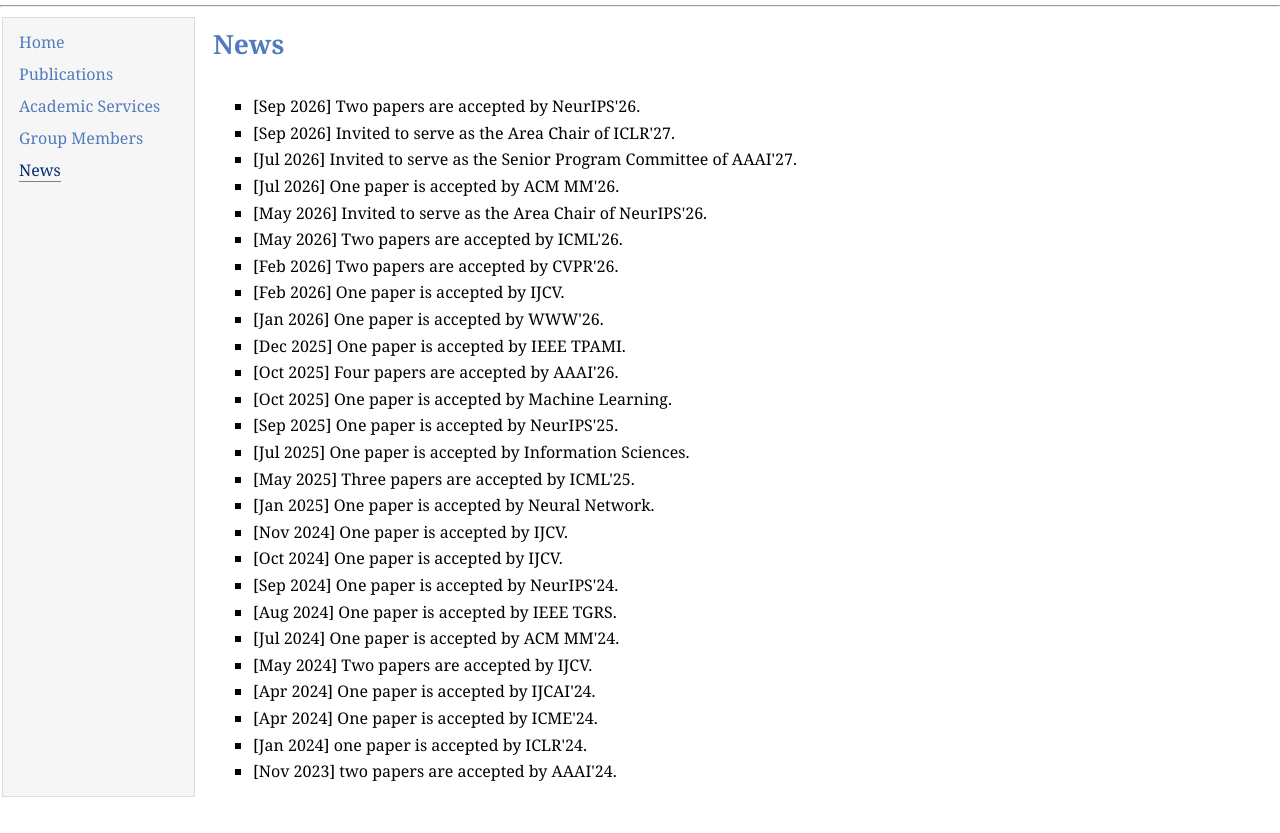
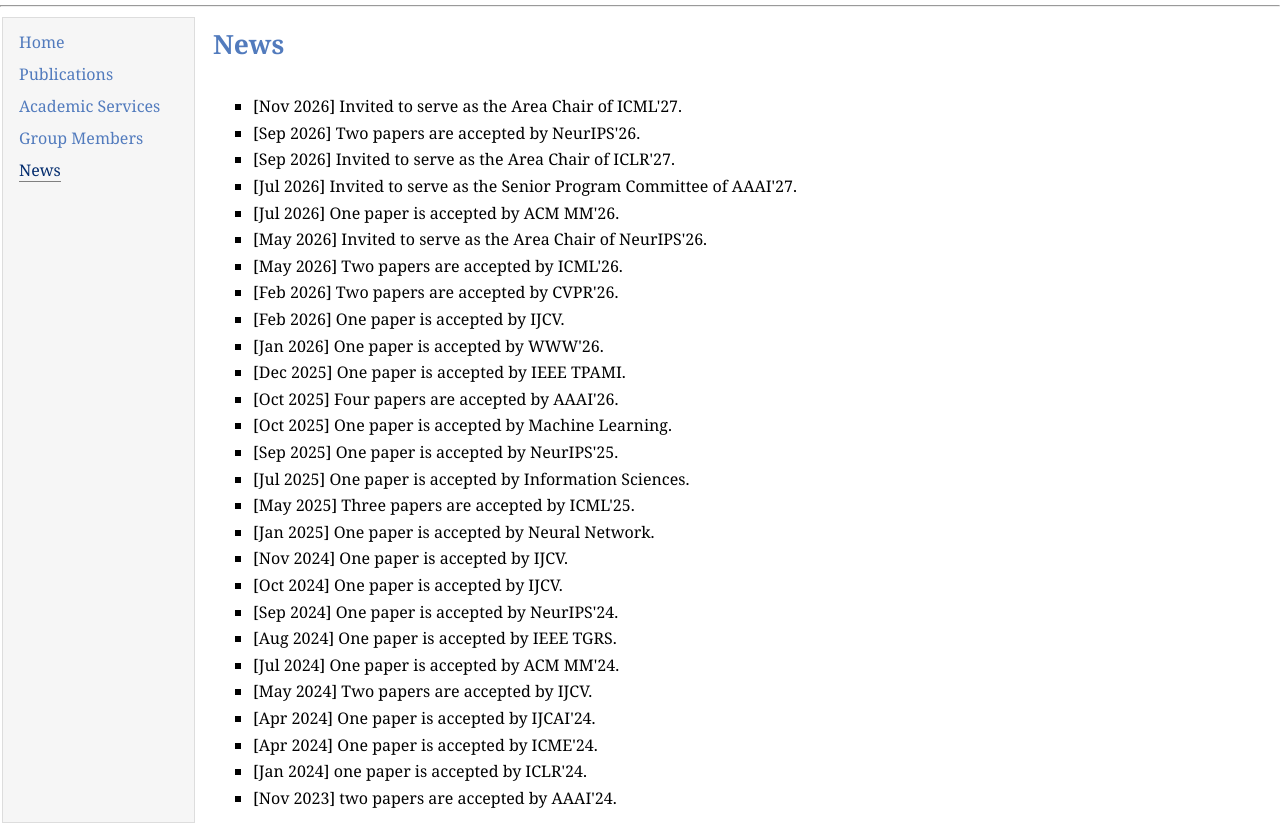
Before and after one commit to qiangwenwen/qiangwenwen.github.io, a plain HTML site: page news.html in a window 1280 px wide. Shown: the part 66-899 px from the top of the page. Before the commit the page ends 873 px from the top, so only its background shows below. Drawn offline with Linux system fonts and the light colour scheme.

Commit message:
Update news.html

```diff
--- a/news.html
+++ b/news.html
@@ -24,6 +24,7 @@
 
 	<div>
         <ul>
+		<li><p>[Nov 2026] Invited to serve as the Area Chair of ICML'27.</p></li>
 		<li><p>[Sep 2026] Two papers are accepted by NeurIPS'26.</p></li>
 		<li><p>[Sep 2026] Invited to serve as the Area Chair of ICLR'27.</p></li>
 		<li><p>[Jul 2026] Invited to serve as the Senior Program Committee of AAAI'27. </p></li>
```
